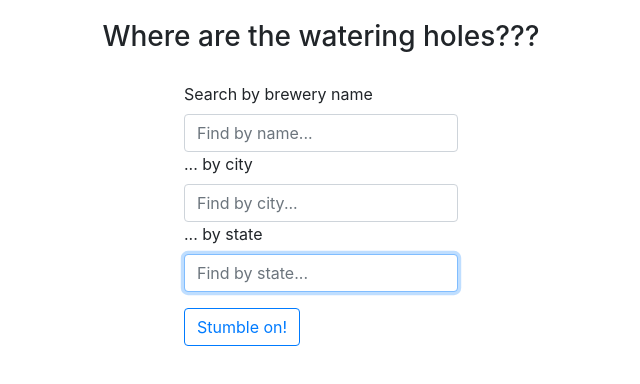
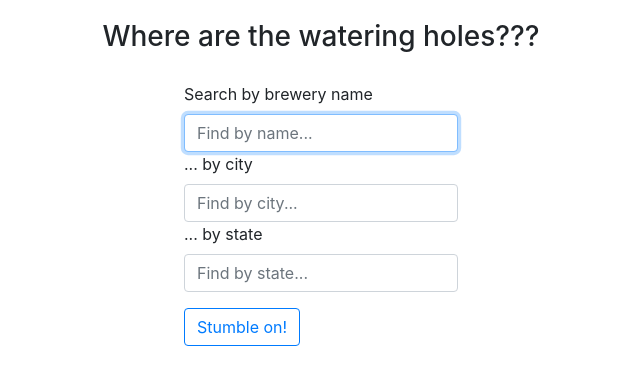
Before and after one commit to bmdoane/Beer_Finder, a React (Create React App) app: page / in a window 1280 px wide. Shown: the top 384 px of the page, without its empty margins (319-959 px from the left). Built offline with nearby package versions, Linux system fonts and the light colour scheme.

Commit message:
Capturing all three search params to state, refactored handler to work with all inputs

```diff
--- a/src/components/Home.js
+++ b/src/components/Home.js
@@ -3,36 +3,61 @@ import SearchBar from './SearchBar'
 
 class Home extends Component {
   state = {
-    searchName: '',
-    searchCity: '',
-    searchState: '',
-    searches: [],
+    searchName: {
+      search: '',
+      exists: false,
+    },
+    searchCity: {
+      search: '',
+      exists: false,
+    },
+    searchState: {
+      search: '',
+      exists: false,
+    },
+    searchTerms: [],
+    alert: 'Please add search term to at least one field above.'
   }
 
-  handleName = (e) => {
-    this.setState({
-      searchName: e.target.value
-    })
+  handleTerms = (e) => {
+    const inputValue = e.target.value
+    const term = e.target.name
+    inputValue.length > 0
+      ? this.setState(prevState => ({
+        [term]: {
+          search: inputValue,
+          exists: true
+        }
+      }))
+      : this.setState(prevState => ({
+        [term]: {
+          search: inputValue,
+          exists: false
+        }
+      }))
   }
 
   handleSubmit = (e) => {
     e.preventDefault()
-    this.setState(prevState => ({
-      searches: [prevState.searchName, ...prevState.searches],
-      searchName: ''
-    }))
+    const { searchName, searchCity, searchState, alert } = this.state
+    if (searchName.search === '' && searchCity.search === '' && searchState.search === '') {
+      console.log('alert', alert)
+    }
   }
+
 
   render() {
     console.log('this.state', this.state)
-    const { searchName } = this.state
+    const { searchName, searchCity, searchState } = this.state
 
     return (
       <div>
         <SearchBar
-          handleName={this.handleName}
+          handleTerms={this.handleTerms}
           handleSubmit={this.handleSubmit}
           searchName={searchName}
+          searchCity={searchCity}
+          searchState={searchState}
         />
       </div>
     )
--- a/src/components/SearchBar.js
+++ b/src/components/SearchBar.js
@@ -2,7 +2,7 @@ import React from 'react'
 import Button from 'react-bootstrap/Button'
 import Form from 'react-bootstrap/Form'
 
-function SearchBar ({ handleName, handleSubmit, searchName }) {
+function SearchBar ({ handleTerms, handleSubmit, searchName, searchCity, searchState }) {
   return (
     <div className='container search'>
       <Form>
@@ -10,28 +10,30 @@ function SearchBar ({ handleName, handleSubmit, searchName }) {
           <Form.Label>Search by brewery name</Form.Label>
           <Form.Control
             autoFocus
-            type="text"
-            placeholder="Find by name..."
+            type='text'
+            name='searchName'
+            placeholder='Find by name...'
             aria-label='Find by name'
-            type='text'
-            onChange={(e) => handleName(e)}
-            value={searchName}
+            onChange={(e) => handleTerms(e)}
+            value={searchName.search}
           />
           <Form.Label>... by city</Form.Label>
           <Form.Control
-            autoFocus
-            type="text"
-            placeholder="Find by city..."
+            type='text'
+            name='searchCity'
+            placeholder='Find by city...'
             aria-label='Find by city'
-            type='text'
+            onChange={(e) => handleTerms(e)}
+            value={searchCity.search}
           />
           <Form.Label>... by state</Form.Label>
           <Form.Control
-            autoFocus
-            type="text"
-            placeholder="Find by state..."
+            type='text'
+            name='searchState'
+            placeholder='Find by state...'
             aria-label='Find by state'
-            type='text'
+            onChange={(e) => handleTerms(e)}
+            value={searchState.search}
           />
         </Form.Group>
         <Button variant="outline-primary" type="submit" onClick={(e) => handleSubmit(e)}>
```
